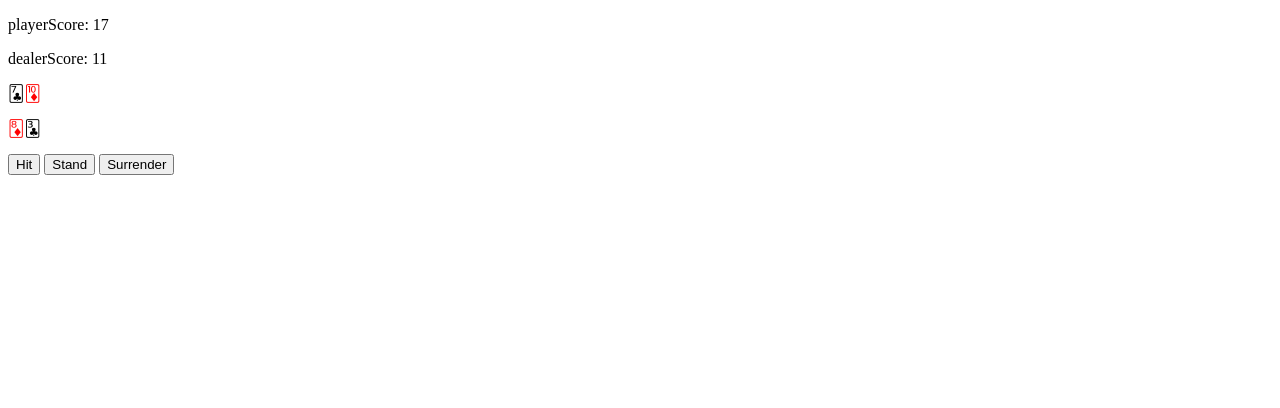
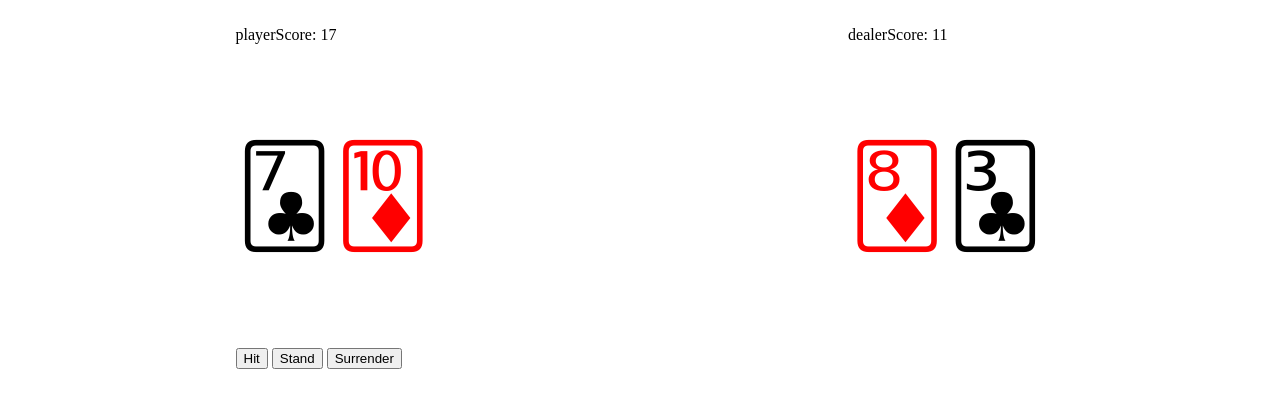
Before and after one commit to awet-dev/php-blackjack, a PHP site: page / in a window 1280 px wide. Shown: the top 408 px of the page. Run offline with PHP 8.4, Linux system fonts and the light colour scheme.

Commit message:
add the style

```diff
--- a/index.php
+++ b/index.php
@@ -35,7 +35,7 @@ if (isset($_POST['surrender'])) {
 
 if (isset($_POST['stand'])) {
     $dealer->hit($deck);
-    if ($dealer->getScore() < 21 && $dealer->getScore() > 15) {
+    if ($dealer->getScore() < 21) {
         if ($dealer->getScore() >= $player->getScore()) {
             $player->setLost();
         } else {
@@ -53,25 +53,28 @@ if (isset($_POST['stand'])) {
     <meta name="viewport"
           content="width=device-width, user-scalable=no, initial-scale=1.0, maximum-scale=1.0, minimum-scale=1.0">
     <meta http-equiv="X-UA-Compatible" content="ie=edge">
+    <link rel="stylesheet" href="style.css">
     <title>Document</title>
 </head>
 <body>
-<div class="score">
+<div class="container">
+    <div class="flex-content">
+        <div class="col">
             <p class="playerScore"><?php echo "playerScore: ".$player->getScore()?></p>
-    <p class="dealerScore"><?php echo "dealerScore: ".$dealer->getScore()?></p>
-</div>
-<div class="card-display">
-    <p><?php foreach($player->getCard($deck) AS $card) {
+            <p class="card"><?php foreach($player->getCard($deck) AS $card) {
                     echo $card->getUnicodeCharacter(true);
                 }?></p>
-    <p> <?php foreach($dealer->getCard($deck) AS $card) {
+            <div class="result"><?php if($player->hasLost()) { echo "player has lost";}?></div>
+        </div>
+        <div class="col">
+            <p class="dealerScore"><?php echo "dealerScore: ".$dealer->getScore()?></p>
+            <p class="card"> <?php foreach($dealer->getCard($deck) AS $card) {
                     echo $card->getUnicodeCharacter(true);
                 }?></p>
+            <div class="result"><?php if($dealer->hasLost()) {echo "dealer has lost";}?></div>
         </div>
-<div class="result"><?php if($player->hasLost()) { echo "player has lost";}
-    if($dealer->hasLost()) {echo "dealer has lost";}
-?></div>
-<form action="" method="post">
+    </div>
+    <form action="" method="post" class="form">
         <?php if($player->hasLost() || $dealer->hasLost()) :?>
             <input name="start" type="submit" value="Start">
         <?php else :?>
@@ -80,5 +83,6 @@ if (isset($_POST['stand'])) {
             <input name="surrender" type="submit" value="Surrender">
         <?php endif; ?>
     </form>
+</div>
 </body>
 </html>
--- /dev/null
+++ b/style.css
@@ -0,0 +1,17 @@
+.container {
+    width: 80%;
+    margin: 10px auto;
+}
+.flex-content {
+    width: 80%;
+    margin: auto;
+    display: flex;
+    justify-content: space-between;
+}
+.form {
+    width: 80%;
+    margin: auto;
+}
+.card {
+    font-size: 600%;
+}
```
Lines whose indentation alone changed are shown as unchanged.
